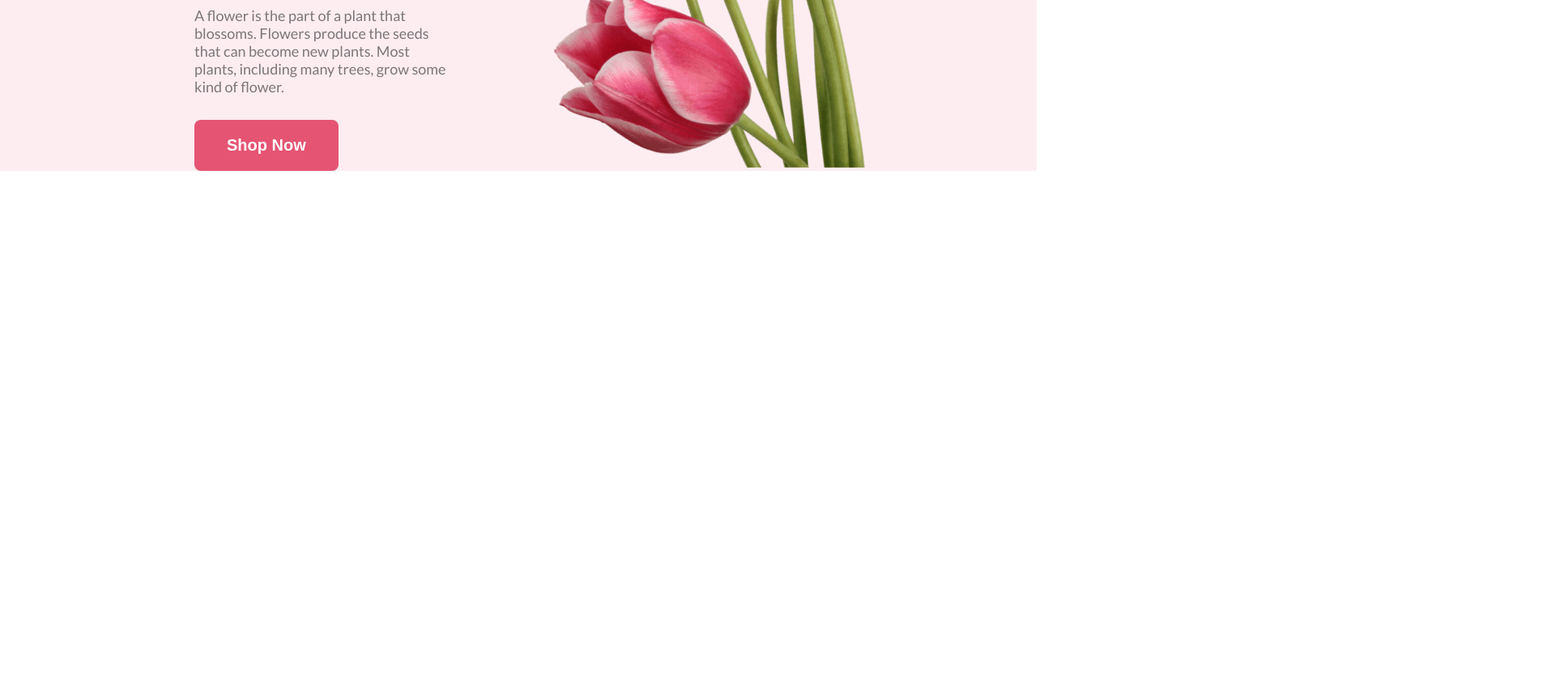
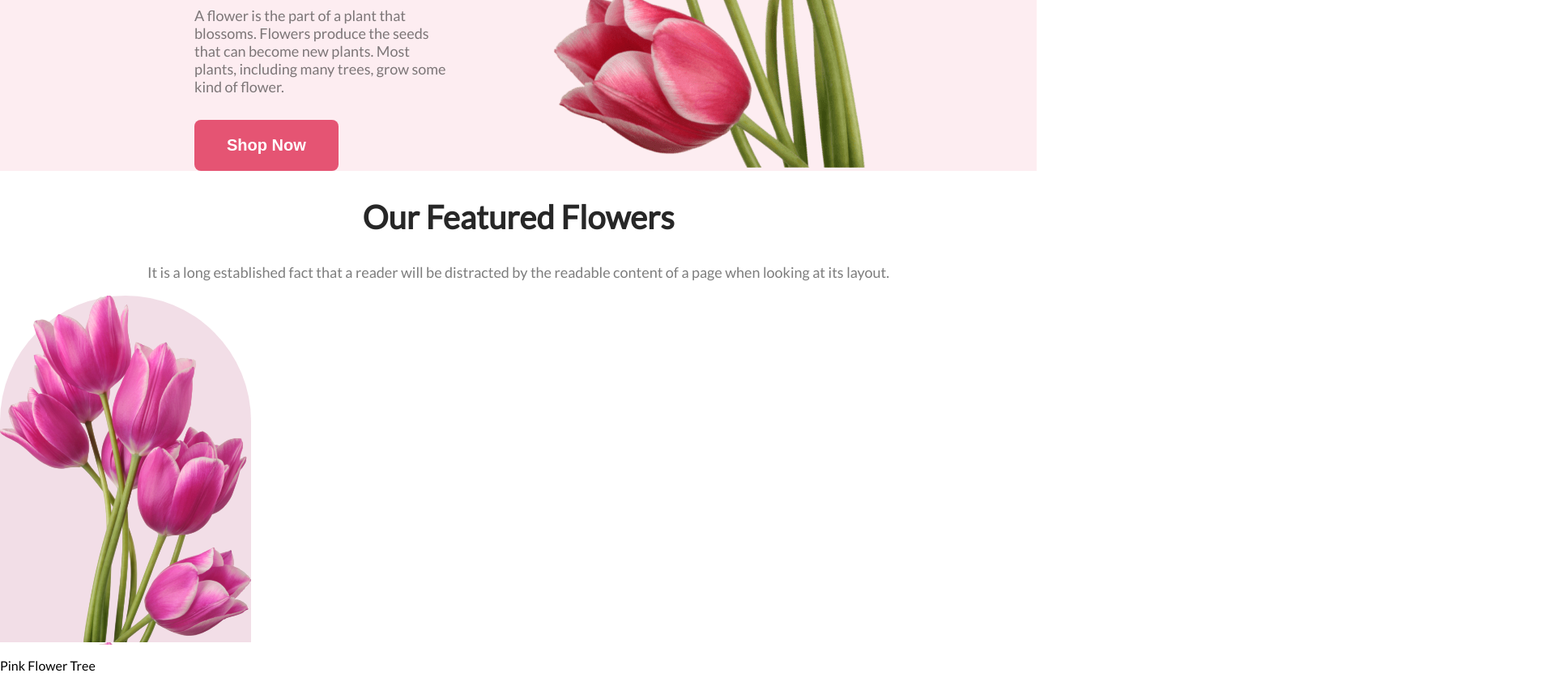
Before and after one commit to afroza-sultana/flower-assignment, a plain HTML site: page index.html in a window 1280 px wide. Shown: the part 648-1495 px from the top of the page at 81% size, 1920 px wide, since content can reach past the window. Before the commit the page ends 859 px from the top, so only its background shows below. Drawn offline with Linux system fonts and the light colour scheme.

Commit message:
featured section added

```diff
--- a/index.html
+++ b/index.html
@@ -26,7 +26,19 @@
     <!-- header end -->
     <!-- main section  -->
     <main>
-
+        <!-- Featured Flowers section -->
+        <section>
+            <h2 class="featured-title">Our Featured Flowers</h2>
+            <p class="featured-des">It is a long established fact that a reader will be distracted by the readable content of a page when looking at its layout.</p>
+            <div class="featured-item-container">
+                <div class="featured-item">
+                    <div class="featured-flower">
+                        <img src="assets/featured 1.png" alt="">
+                    </div>
+                    <p class="featured-item-name">Pink Flower Tree</p>
+                </div>
+            </div>
+        </section>
     </main>
     <!-- footer section -->
     <footer>
--- a/styles/style.css
+++ b/styles/style.css
@@ -34,3 +34,32 @@ body{
     font-weight: 700;
 }
 /* main section */
+/* Featured Flowers section */
+.featured-title{
+    color: #272727;
+    text-align: center;
+    font-size: 40px;
+    font-weight: 800;
+}
+.featured-des{
+    color: rgba(39, 39, 39, 0.60);
+    text-align: center;
+    font-size: 18px;
+    font-weight: 400;
+}
+.featured-item-container{
+    display: flex;
+    gap: 24px;
+    width: 1920px;
+}
+
+.featured-flower{
+    background-image: url("../assets/featured\ 1.png");
+
+}
+.featured-flower img{
+
+    height: 428px;
+    border-radius: 300px 300px 0px 0px;
+    background-color: rgba(167, 33, 98, 0.15);
+}
```
Also changed, not shown: assets/featured 1.png (renamed from assets/pngwing 6.png), assets/featured 2.png (renamed from assets/pngwing 5.png), assets/featured 3.png (renamed from assets/pngwing 7.png).
